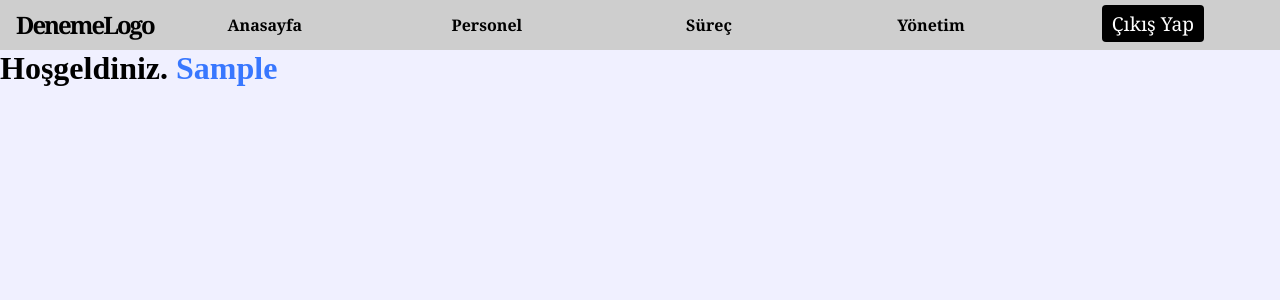
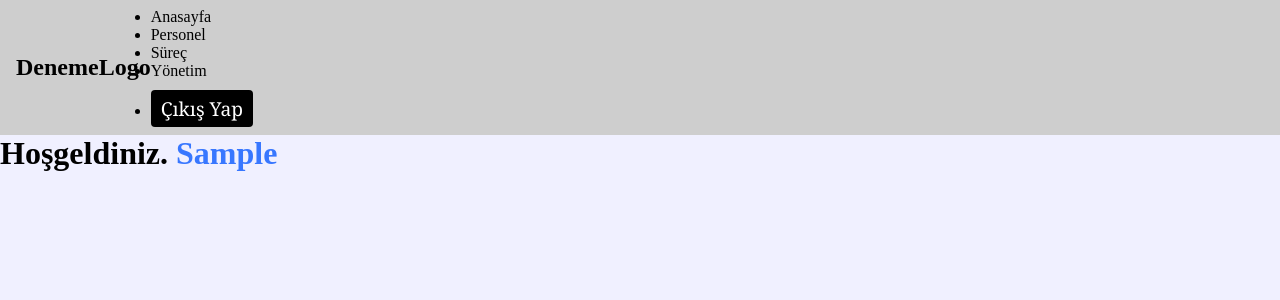
Before and after one commit to furkanpekercom/login-proje-kullanici-gorev, a React (Create React App) app: page / in a window 1280 px wide. Both pictures are taken after typing "Sample", "name@example.com", "Sample123" into the empty fields and a click on the button "Giriş". Shown: the top 300 px of the page. Built offline with nearby package versions, Linux system fonts and the light colour scheme.

Commit message:
Header Düzenlenecek

```diff
--- a/src/Components/Logout.css
+++ b/src/Components/Logout.css
@@ -1,16 +1,11 @@
 .logout{
-    display: flex;
-    flex-direction: column;
-    align-items: center;
-    justify-content: center;
-    height: 80vh;
     font-family: Cambria, Cochin, Georgia, Times, 'Times New Roman', serif;
 }
 
 .logout_btn{
 
     padding: 5px 10px;
-   margin-top: -9px;
+    margin-top: 10px;
     background: #000000;
     border: none;
     color: #fff;
--- a/src/Components/Navbar/Navbar.css
+++ b/src/Components/Navbar/Navbar.css
@@ -1,29 +1,24 @@
 .navbar{
     background-color: #cecece;
+    width: 100%;
     padding: 0.5rem 1rem;
-    display: grid;
-    grid-template-columns: auto 1fr;
-    text-align: center;
+    display: flex;
+    align-items: center;
+
 }
 
-.colon-links{
-    list-style-type: none;
-    display: grid;
-    grid-template-columns: repeat(5,1fr);
-    text-align: center;
-    margin-top: 6px;
-    font-family: Cambria, Cochin, Georgia, Times, 'Times New Roman', serif;
-    font-weight: 600;
+.colon-sol{
+    display: flex;
+    justify-content: flex-start;
 
 }
-.colon-links >li:hover{
-    transition: 0.2s;
-    color: red;
-    cursor: pointer;
+.colon-sag{
+    display: flex;
+    justify-content: flex-end;
 }
 
 
-.colon > h2 {
+.colon-sol > h2 {
     font-family: Cambria, Cochin, Georgia, Times, 'Times New Roman', serif;
     letter-spacing: -2px;
 }
```
